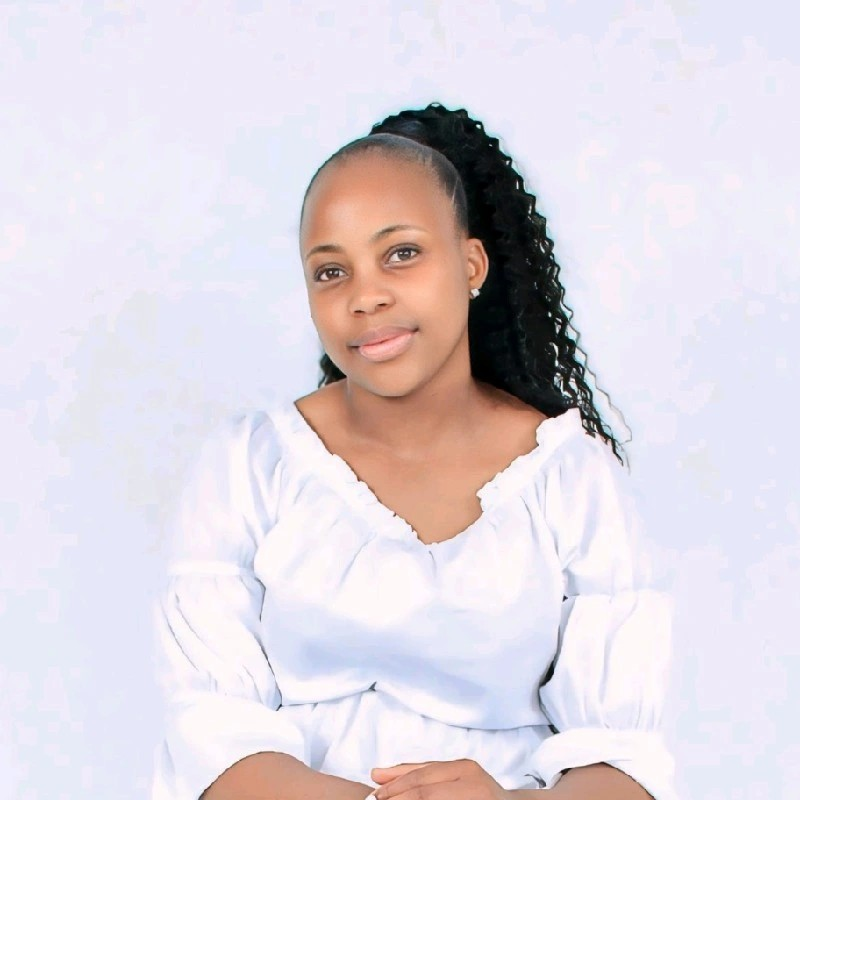
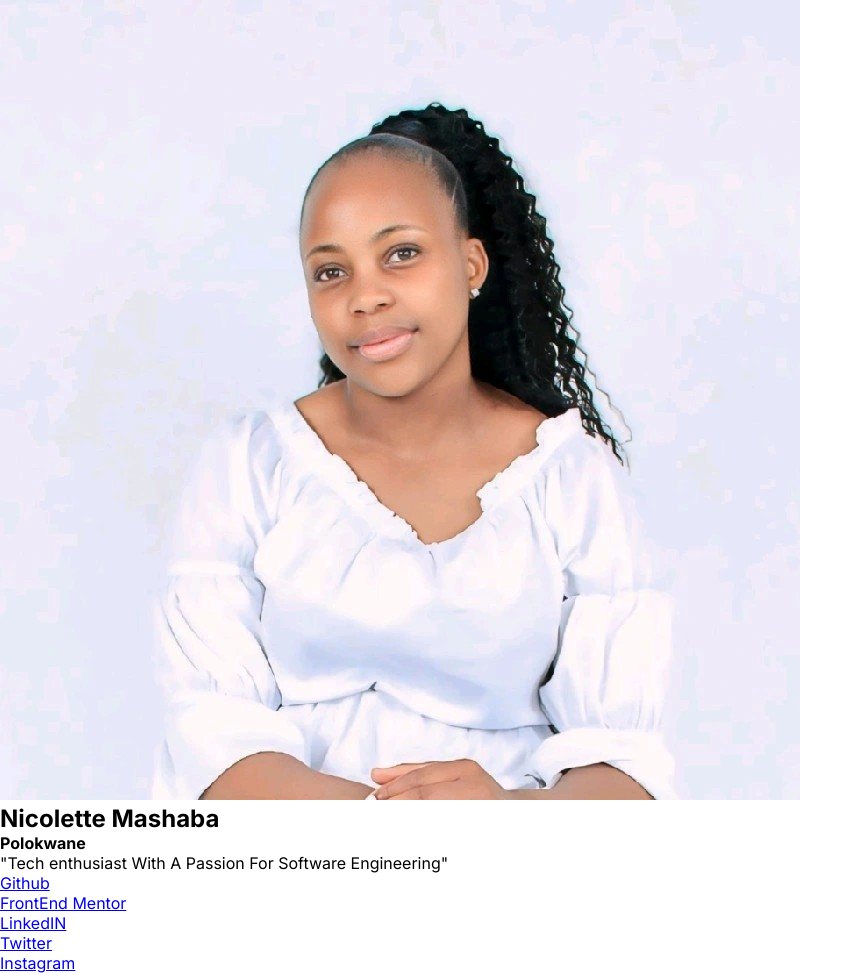
Before and after one commit to NickiMash17/social_links-profile, a plain HTML site: page index.html in a window 1280 px wide. Shown: the whole page, without its empty margins (0-863 px from the left). Before the commit the page ends 804 px from the top, so only its background shows below. Drawn offline with Linux system fonts and the light colour scheme.

Commit message:
adding html elements

```diff
--- a/index.html
+++ b/index.html
@@ -15,6 +15,30 @@
             <div class="avatar-img">
                 <img src="assets/images/nic.jpg" alt="User Iamage">
             </div>
+            <div class="profile-text">
+                <h1>Nicolette Mashaba</h1>
+                <h4>Polokwane</h4>
+                <p>"Tech enthusiast With A Passion For Software Engineering"</p>
+            </div>
+            <div class="profile-links-conatiner">
+                <ul class="links-menu">
+                    <li>
+                        <a href="#">Github</a>
+                    </li>
+                    <li>
+                        <a href="#">FrontEnd Mentor</a>
+                    </li>
+                    <li>
+                        <a href="#">LinkedIN</a>
+                    </li>
+                    <li>
+                        <a href="#">Twitter</a>
+                    </li>
+                    <li>
+                        <a href="#">Instagram</a>
+                    </li>
+                </ul>
+            </div>
         </section>
     </main>
 </body>
```
